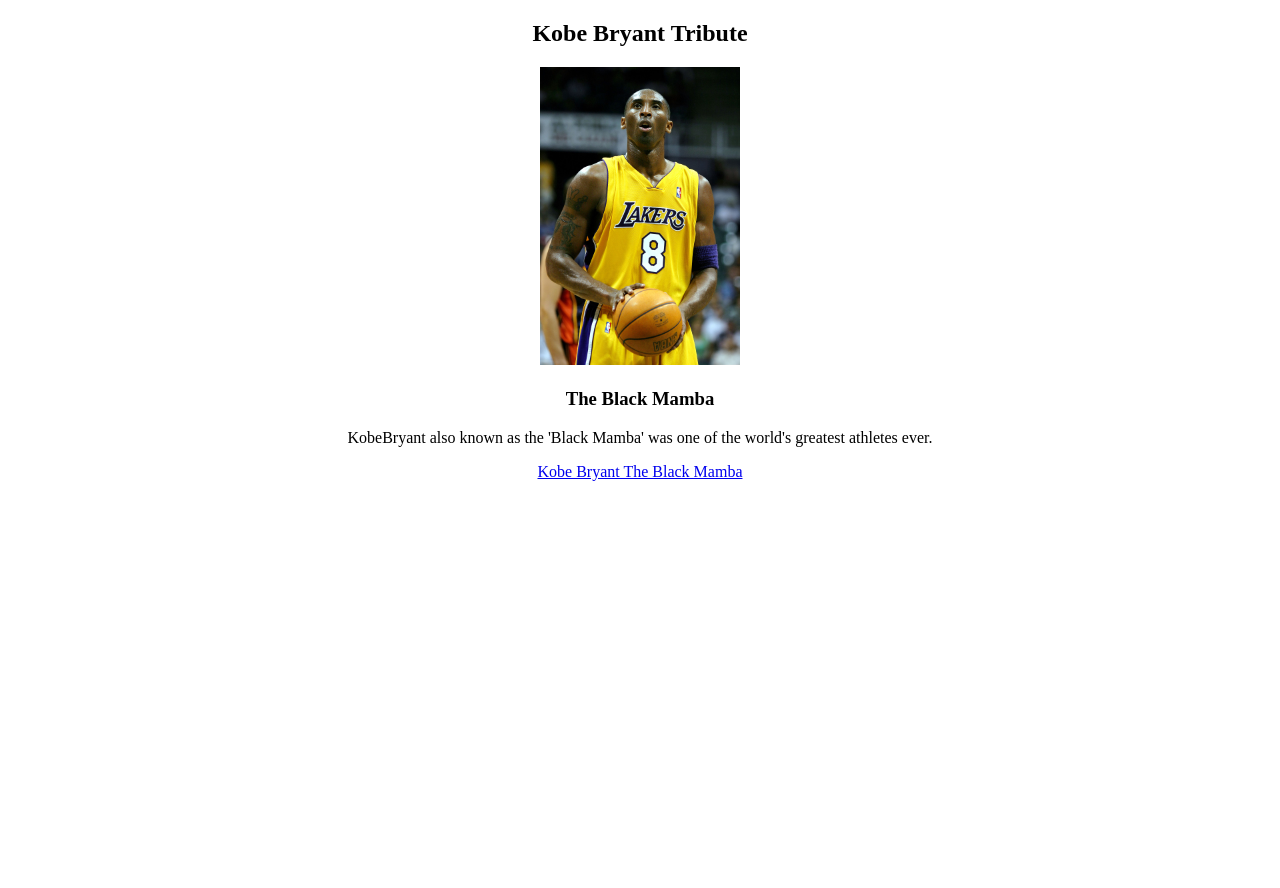
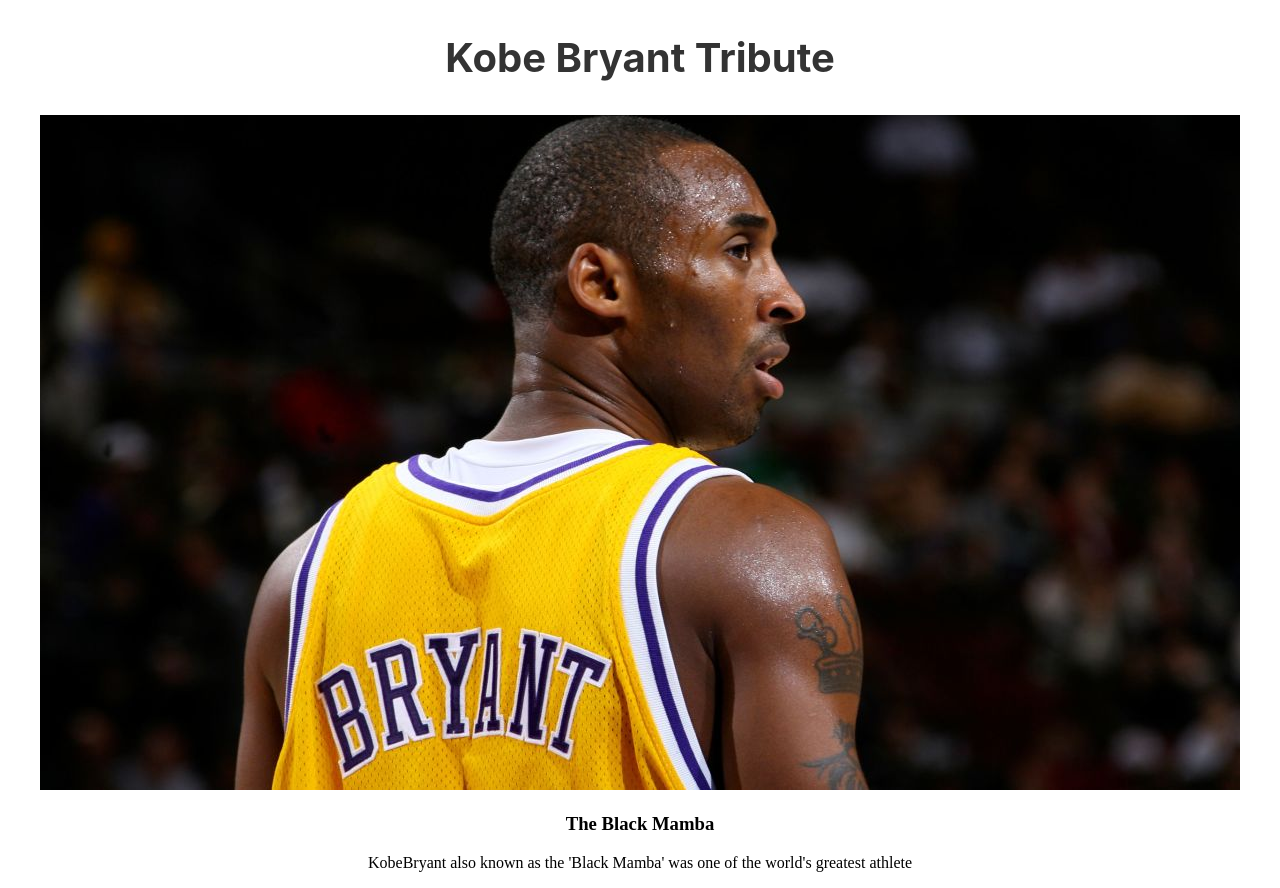
Before and after one commit to JheissonRojas/MIcroverseProject, a plain HTML site: page index.html in a window 1280 px wide. Before the commit the page ends 800 px from the top, so only its background shows below. Drawn offline with Linux system fonts and the light colour scheme.

Commit message:
update to styling

```diff
--- a/css/style.css
+++ b/css/style.css
@@ -2,3 +2,8 @@
     max-width:100%;
     height:auto;
 }
+h1 {
+    font-size: 2.5em;
+    font-family: -apple-system, BlinkMacSystemFont, 'Segoe UI', Roboto, Oxygen, Ubuntu, Cantarell, 'Open Sans', 'Helvetica Neue', sans-serif;
+    color: #333333;
+}
--- a/index.html
+++ b/index.html
@@ -12,12 +12,12 @@
       <center>
       <h1 id="title">Kobe Bryant Tribute</h1>
       <div id="img-div">
-          <img id="image" src="./images/Kobe_Bryant.jpg" height="200" width="200" class="img">
+          <img id="image" src="./images/kobeBryant.jpg" class="img" >
           <h3 id="img-caption">The Black Mamba</h3>
           <p id="tribute-info">
-            KobeBryant also known as the 'Black Mamba' was one of the world's greatest athletes ever.
+            KobeBryant also known as the 'Black Mamba' was one of the world's greatest athlete
+
           </p>
-          <a id="tribute-link" href="https://www.bbc.com/sport/basketball/51528411" target="_blank">Kobe Bryant The Black Mamba</a>
       </div>
     </center>
     </section>
```
Also changed, not shown: images/kobeBryant.jpg (added).
